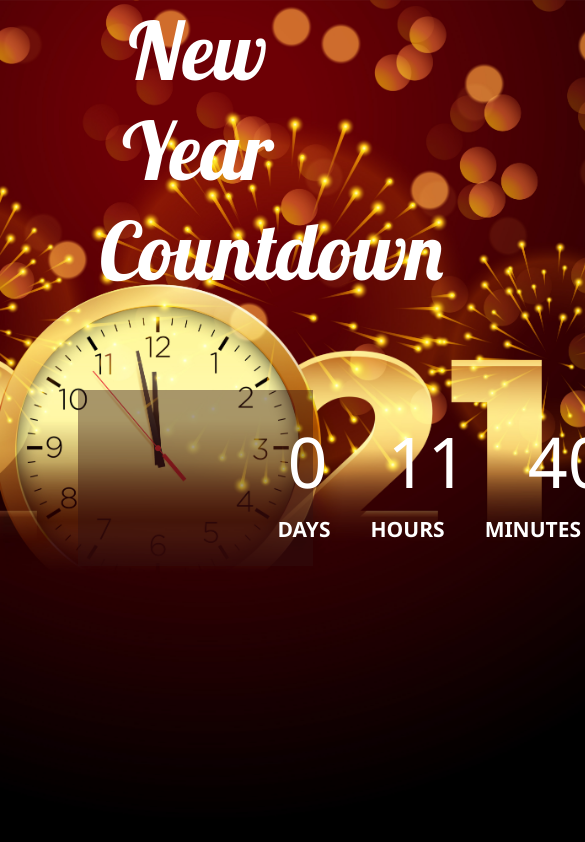
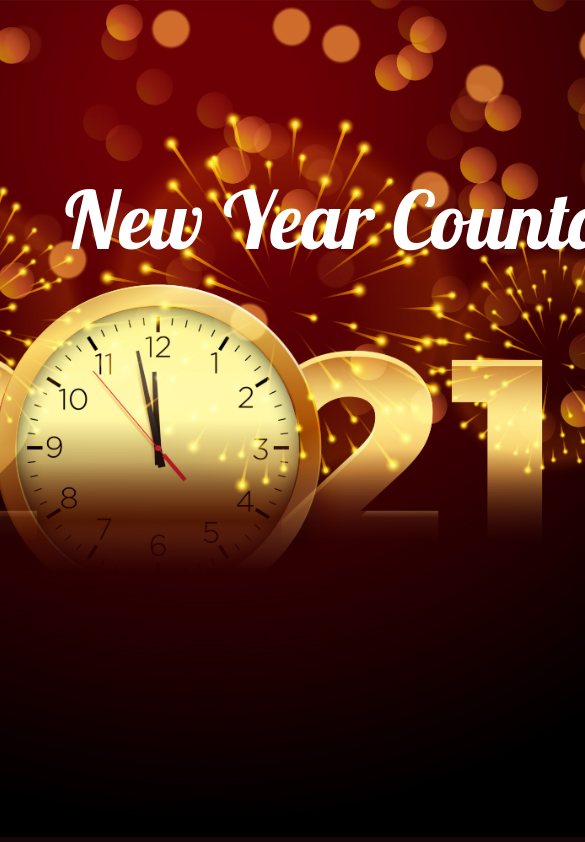
Before and after one commit to dishant-codes/NewYearCountdown, a plain HTML site: page index.html in a window 390 px wide. Shown: the top 842 px of the page, 585 px wide, since content can reach past the window. Drawn offline with Linux system fonts and the light colour scheme.

Commit message:
Add files via upload

```diff
--- a/index.html
+++ b/index.html
@@ -4,58 +4,7 @@
 <head>
     <meta name="viewport" content="width=device-width, initial-scale=1">
 
-    <style>
-        @import url('https://fonts.googleapis.com/css2?family=Lobster+Two:ital,wght@1,700&display=swap');
-        *{
-            margin: 0%;
-            padding: 0%;
-        }
-        body{
-            background: url(timer.jpg) no-repeat center center fixed;
-            background-size: cover;
-        }
-        .title{
-            margin-bottom: 23%;
-            width: 50%;
-            font-size: 40px;
-            font-family: 'Lobster Two', cursive;
-            color: white;
-            margin-left: auto;
-            margin-right: auto;
-            text-align: center;
-        }
-        .time{
-            font-size: 70px;
-            display: flex;
-            margin: auto;
-            padding-left: 10rem;
-            padding-right: 10rem;
-        }
-        .time-item{
-            padding: 3px 30px;
-        }
-        #seconds{
-            color: #ed5486;
-        }
-        .lebal{
-            font-size: 21px;
-            font-weight: 600;
-            padding: 3px 20px;
-        }
-        .time-lebals{
-            display: flex;
-            padding-left: 10rem;
-            padding-right: 10rem;
-        }
-        .main {
-            background-color: rgba(51, 18, 18, 0.425);
-            font-family: 'Segoe UI', Tahoma, Geneva, Verdana, sans-serif;
-            margin: auto;
-            width: 50%;
-            padding: 20px;
-            color: white;
-        }
-    </style>
+    <link rel="stylesheet" href="style.css">
 </head>
 
 <body>
@@ -76,6 +25,7 @@
             <div class="lebal">SECONDS</div>
         </div>
     </div>
+    <h1 class="year">2021</h1>
     <script>
 
         var countDownDate = new Date("Jan 1, 2021 00:00:00").getTime();
--- /dev/null
+++ b/style.css
@@ -0,0 +1,91 @@
+@import url('https://fonts.googleapis.com/css2?family=Lobster+Two:ital,wght@1,700&display=swap');
+@import url('https://fonts.googleapis.com/css2?family=Lobster&display=swap');
+*{
+    margin: 0%;
+    padding: 0%;
+}
+body{
+    background: url(timer.jpg) no-repeat center center fixed;
+    background-size: cover;
+}
+.title{
+    margin-bottom: 20%;
+    width: 50%;
+    font-size: 40px;
+    font-family: 'Lobster Two', cursive;
+    color: white;
+    margin-left: auto;
+    margin-right: auto;
+    text-align: center;
+}
+.time{
+    font-size: 70px;
+    display: flex;
+    margin: auto;
+    padding-left: 10rem;
+    padding-right: 10rem;
+}
+.time-item{
+    padding: 3px 33px;
+}
+#seconds{
+    color: #ed5486;
+}
+.lebal{
+    font-size: 21px;
+    font-weight: 600;
+    padding: 3px 19px;
+}
+.time-lebals{
+    display: flex;
+    padding-left: 10rem;
+    padding-right: 10rem;
+}
+.main {
+    background-color: rgba(51, 18, 18, 0.425);
+    font-family: 'Segoe UI', Tahoma, Geneva, Verdana, sans-serif;
+    margin: auto;
+    width: 50%;
+    padding: 20px;
+    color: white;
+}
+.year{
+    display: none;
+    color: white;
+}
+@media screen and (max-width:500px) and (min-width:200px ){
+    .title{
+        margin-bottom: 0%;
+        position: absolute;
+        top: 20%;
+        font-size: 40px;
+        width: 800px;
+    }
+   .year{
+        position: absolute;
+        bottom: -900px;
+        display: block;
+        font-size: 350px;
+        left: 20%;
+        color: #fcfcfc;
+        font-family: 'Lobster', cursive;
+    }
+    .time{
+        font-size: 100px;
+        padding-left: 3rem;
+    }
+    .time-item{
+        padding: 35px 50px;
+    }
+    .main{
+        position: absolute;
+        bottom: -300px;
+        width: 800px;
+    }
+    .lebal{
+        font-size: 40px;
+    }
+    .time-lebals{
+        padding-left: 3rem;
+    }
+}
```
